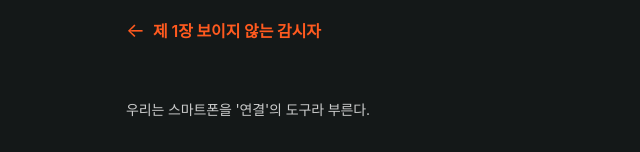
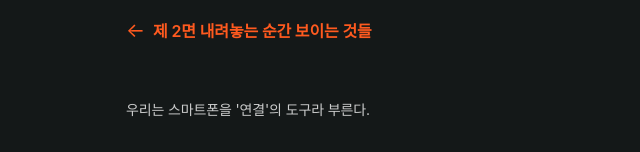
Before and after one commit to younhaj/digitalpanopticon, a plain HTML site: page menu1.html in a window 1280 px wide. Shown: the top 152 px of the page, without its empty margins (319-959 px from the left). Drawn offline with Linux system fonts and the light colour scheme; a web font is replaced by a local one.

Commit message:
Update menu1.html

```diff
--- a/menu1.html
+++ b/menu1.html
@@ -199,7 +199,7 @@
       <!-- Header -->
       <header>
         <a href="./index.html" class="back" aria-label="뒤로가기">←</a>
-        <div class="header-title">제 1장 보이지 않는 감시자</div>
+        <div class="header-title">제 2면 내려놓는 순간 보이는 것들</div>
       </header>
 
       <!-- header ↔ content 간격 -->
```
